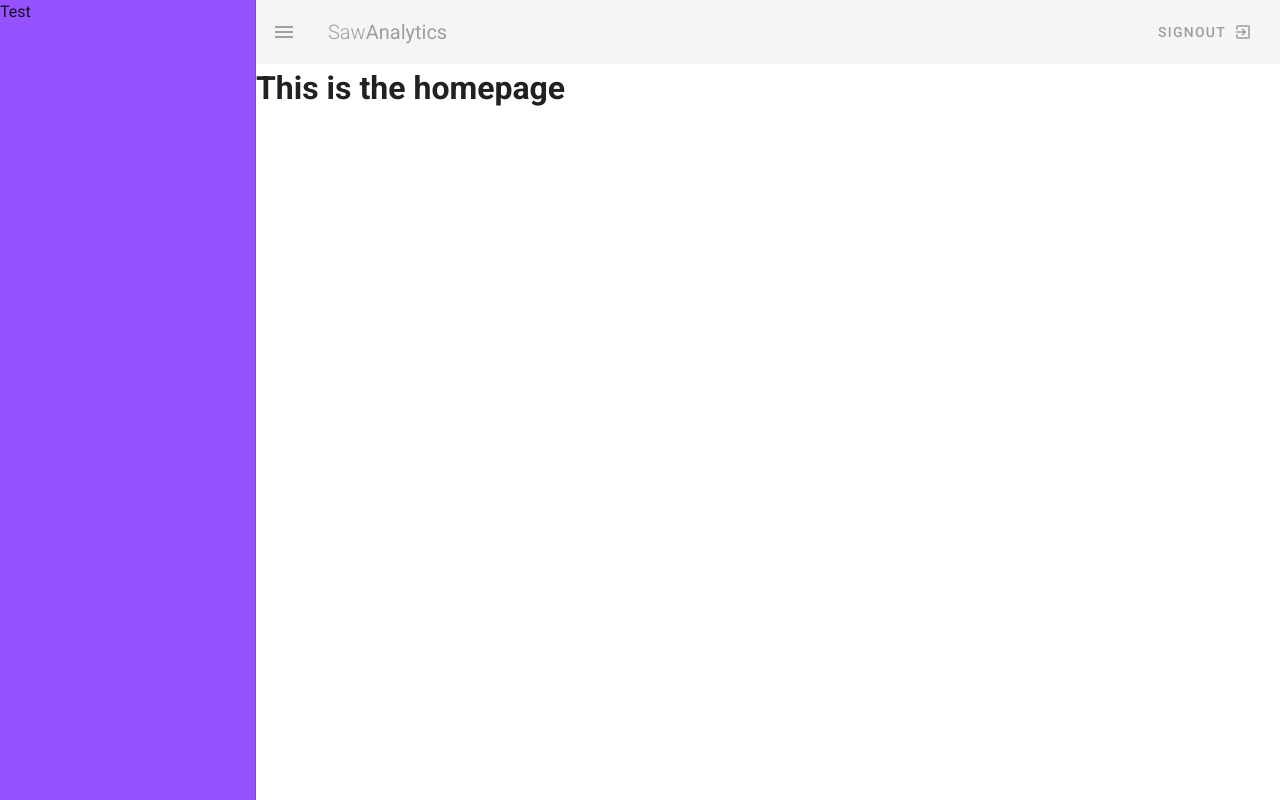
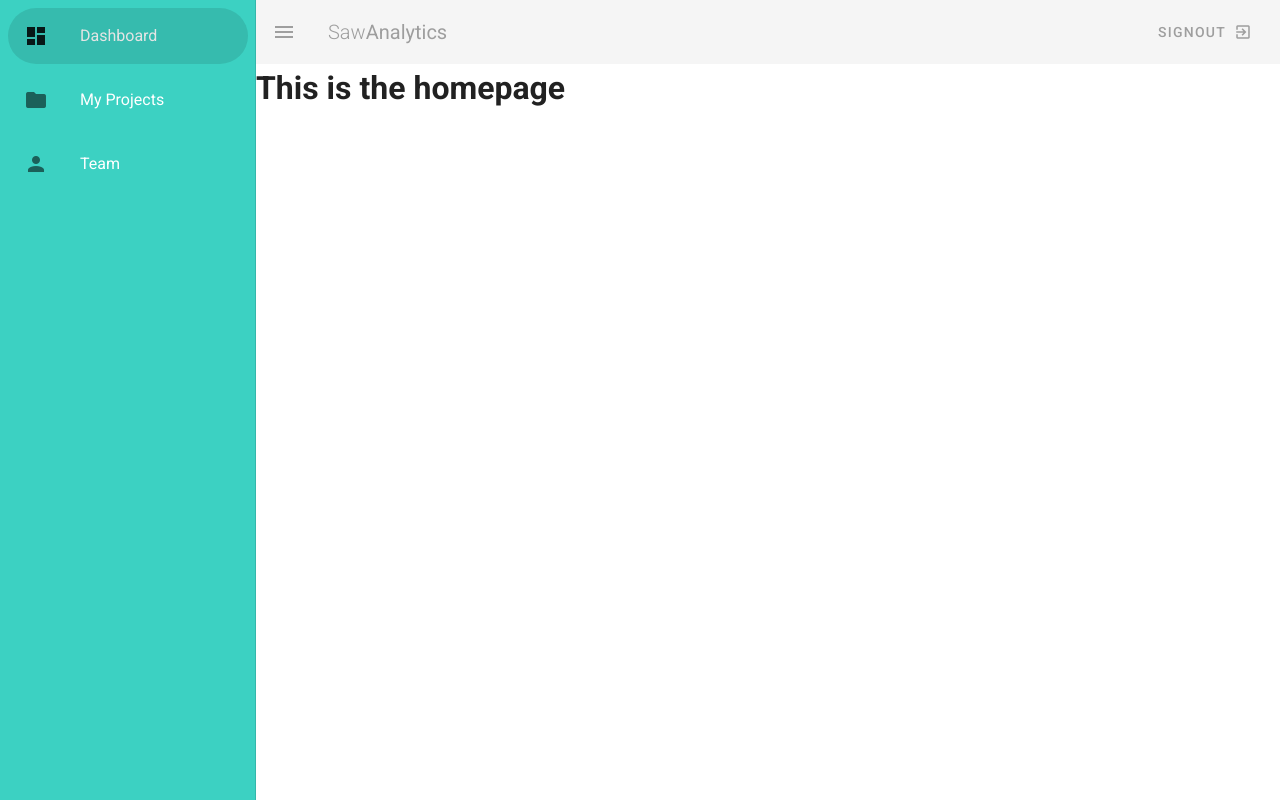
Before and after one commit to manojkmishra/veutify-netn, a Vue app: page / in a window 1280 px wide. Both pictures are taken after a click on the button 28 px from the left and 32 px from the top of the page. Built offline with nearby package versions, Linux system fonts and the light colour scheme.

Commit message:
drawer lists

```diff
--- a/src/components/Navbar.vue
+++ b/src/components/Navbar.vue
@@ -12,13 +12,27 @@
                 <v-icon right>exit_to_app</v-icon>
             </v-btn>
         </v-app-bar>
-        <v-navigation-drawer v-model="drwr" app  class="primary">
-            <p>Test</p>
+        <v-navigation-drawer v-model="drwr" app  class="success">
+               <v-list rounded>
+                    <v-list-item v-for="link in links" :key="link.text" router :to="link.route">
+                        <v-list-item-icon>
+                            <v-icon >{{ link.icon }}</v-icon>
+                        </v-list-item-icon>
+                        <v-list-item-content>
+                            <v-list-item-title class="white--text">{{ link.text }}</v-list-item-title>
+                        </v-list-item-content>
+                    </v-list-item>
+              </v-list>
         </v-navigation-drawer>
     </nav>
 </template>
 <script>
 export default {
-    data(){return{drwr:false}}
+    data(){return{drwr:false, links: [
+        { icon: 'mdi-view-dashboard', text: 'Dashboard', route: '/' },
+        { icon: 'mdi-folder', text: 'My Projects', route: '/projects' },
+        { icon: 'mdi-account', text: 'Team', route: '/team' },
+      ]}
+    }
 }
 </script>
```
